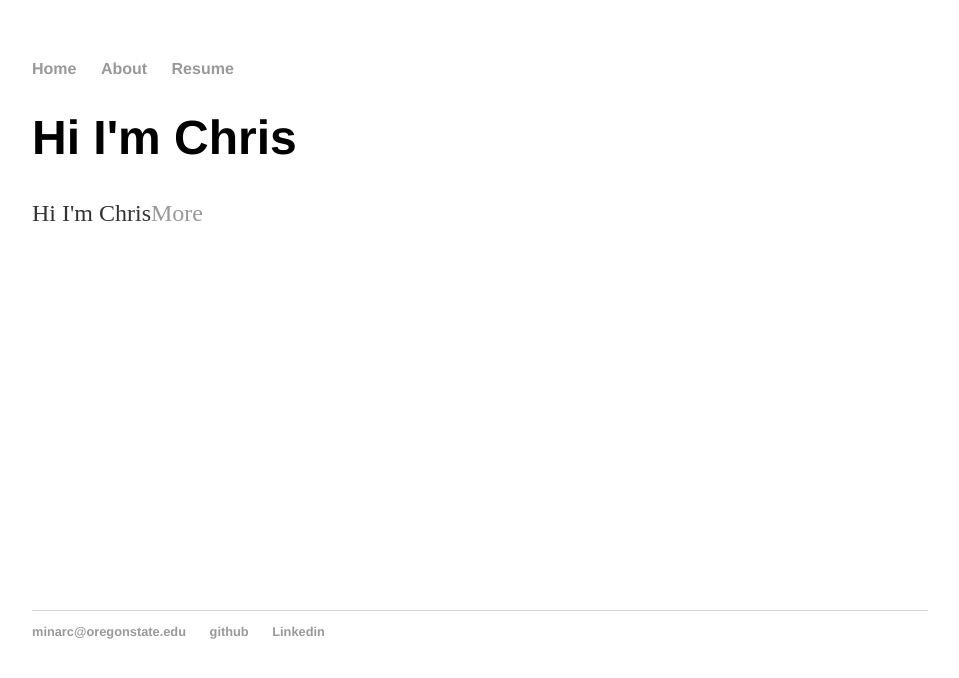
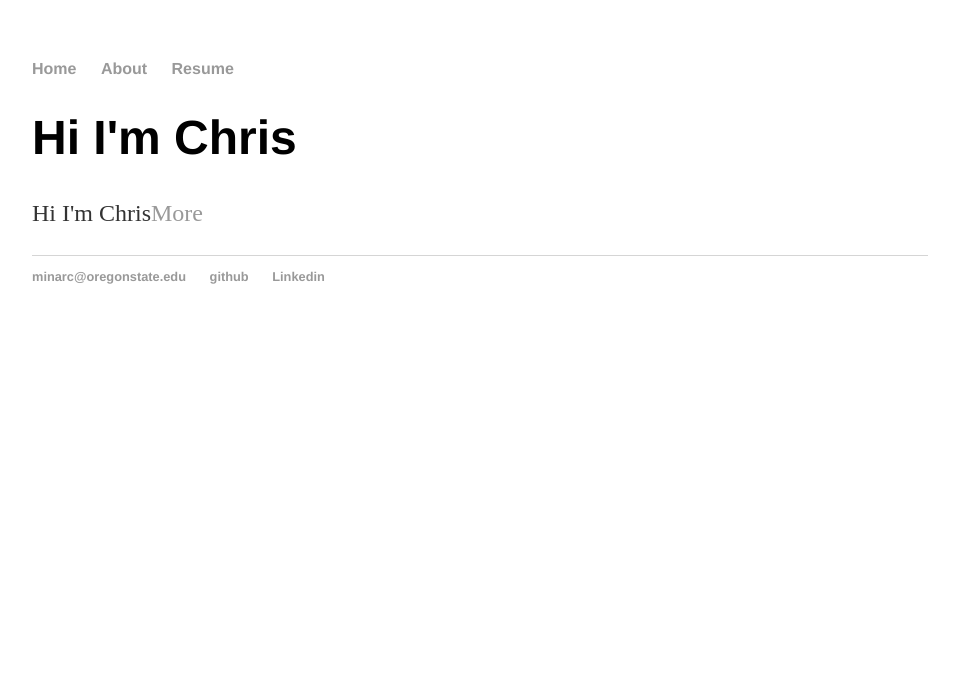
Before and after one commit to chrisminar/chrisminar.github.io, a Jekyll site: the page built from index.html, in a window 1280 px wide. Shown: the top 678 px of the page, without its empty margins (160-1119 px from the left). Built offline with Jekyll 4.4.1, drawn with Linux system fonts in a browser that asks for light colours.

Commit message:
Update main.css

```diff
--- a/css/main.css
+++ b/css/main.css
@@ -9,7 +9,7 @@ nav ul, footer ul {
     font-weight: bold;
 }
 div {
-    height: 500px;
+   max-height: 1200px;
 }
 nav ul li, footer ul li {
     display: inline;
```
